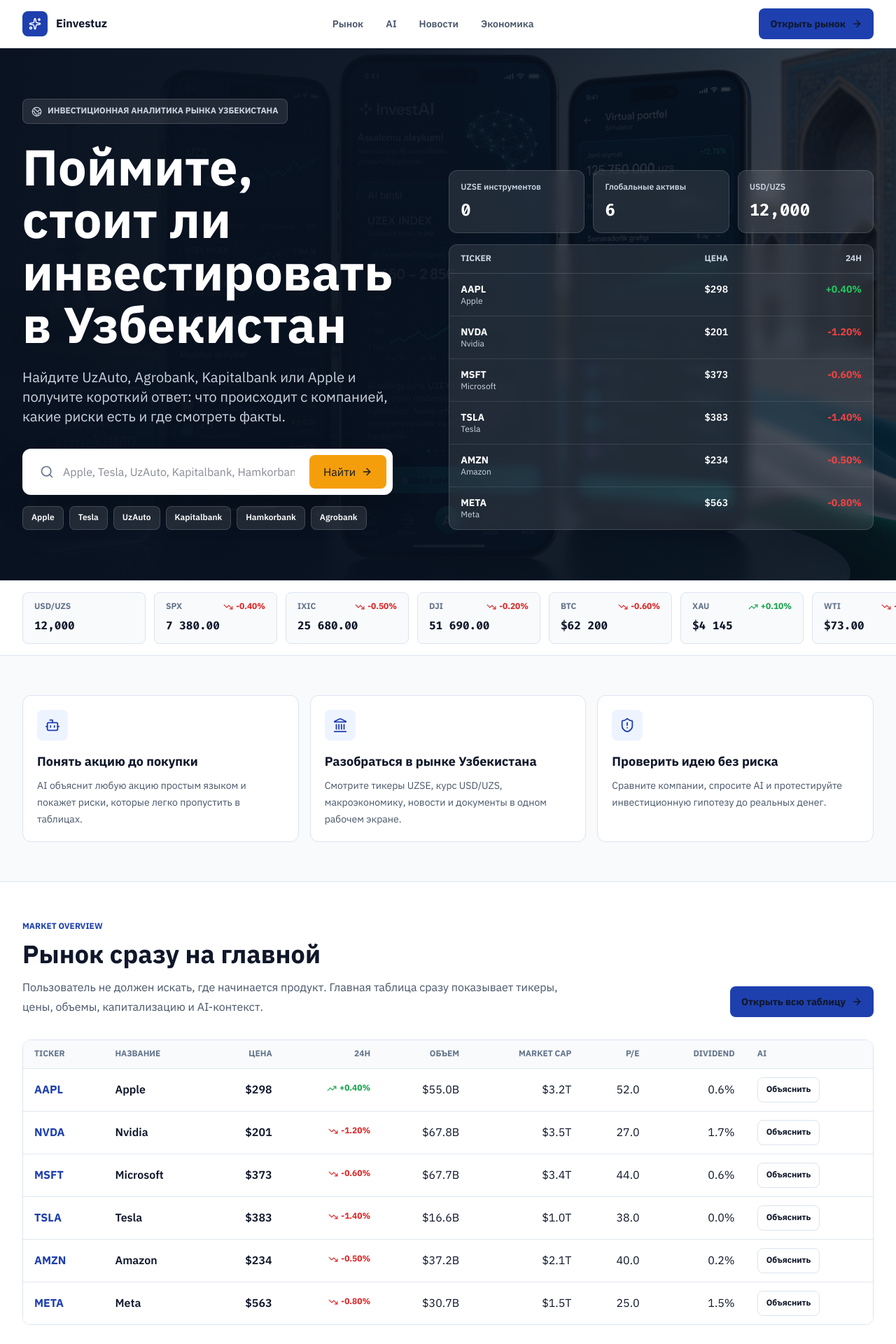
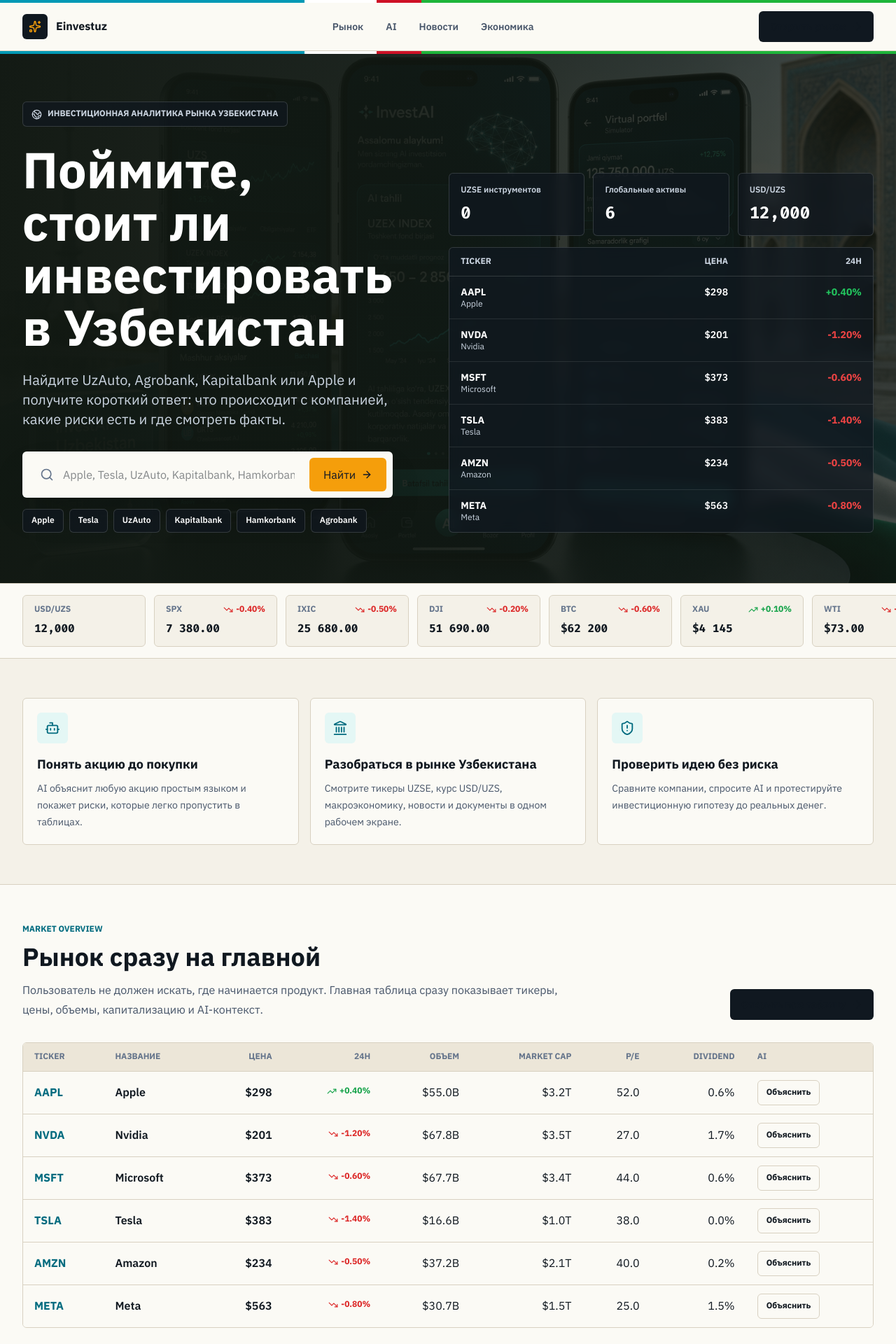
Before and after one commit to abdullayevjonibek6118-ui/einvestuz, a Next.js app in the folder frontend/: page / in a window 1280 px wide. Shown: the top 1920 px of the page at 70% size. Built offline with nearby package versions, Linux system fonts and the light colour scheme; no server answers.

Commit message:
style: refine landing independently

```diff
--- a/frontend/app/page.tsx
+++ b/frontend/app/page.tsx
@@ -66,38 +66,40 @@
   const usdUzs = resolveUsdUzsRate(fxRates);
 
   return (
-    <main className="min-h-screen bg-[#f8fafc] text-[#0f172a]">
+    <main className="min-h-screen bg-[#f4f1e8] text-[#101820]">
       <a href="#main-content" className="skip-link">
         Перейти к содержанию
       </a>
 
-      <header className="sticky top-0 z-50 border-b border-[#dbe4ef] bg-white/95 backdrop-blur">
+      <header className="sticky top-0 z-50 border-b border-[#d8d1c1] bg-[#fbfaf5]/95 backdrop-blur">
+        <div className="h-1 bg-[linear-gradient(90deg,#0099b5_0_34%,#ffffff_34%_42%,#ce1126_42%_47%,#1eb53a_47%_100%)]" />
         <div className="mx-auto flex max-w-7xl items-center justify-between gap-4 px-4 py-3 sm:px-6 lg:px-8">
           <Link href="/" className="flex min-h-11 items-center gap-3 font-bold">
-            <span className="grid size-9 place-items-center rounded-lg bg-[#1e40af] text-white">
+            <span className="grid size-9 place-items-center rounded-md bg-[#101820] text-[#f59e0b]">
               <Sparkles size={18} />
             </span>
             Einvestuz
           </Link>
           <nav className="hidden items-center gap-2 text-sm font-semibold text-[#475569] md:flex">
-            <a href="#market" className="rounded-lg px-3 py-2 transition hover:bg-[#eef4ff] hover:text-[#1e40af]">Рынок</a>
-            <a href="#ai" className="rounded-lg px-3 py-2 transition hover:bg-[#eef4ff] hover:text-[#1e40af]">AI</a>
-            <a href="#news" className="rounded-lg px-3 py-2 transition hover:bg-[#eef4ff] hover:text-[#1e40af]">Новости</a>
-            <a href="#economy" className="rounded-lg px-3 py-2 transition hover:bg-[#eef4ff] hover:text-[#1e40af]">Экономика</a>
+            <a href="#market" className="rounded-md px-3 py-2 transition hover:bg-[#ece6d8] hover:text-[#101820]">Рынок</a>
+            <a href="#ai" className="rounded-md px-3 py-2 transition hover:bg-[#ece6d8] hover:text-[#101820]">AI</a>
+            <a href="#news" className="rounded-md px-3 py-2 transition hover:bg-[#ece6d8] hover:text-[#101820]">Новости</a>
+            <a href="#economy" className="rounded-md px-3 py-2 transition hover:bg-[#ece6d8] hover:text-[#101820]">Экономика</a>
           </nav>
-          <Link href="/dashboard" className="inline-flex min-h-11 items-center gap-2 rounded-lg bg-[#1e40af] px-4 py-2 text-sm font-bold text-white transition hover:bg-[#1d4ed8]">
+          <Link href="/dashboard" className="inline-flex min-h-11 items-center gap-2 rounded-md bg-[#101820] px-4 py-2 text-sm font-bold text-white transition hover:bg-[#263241]">
             Открыть рынок
             <ArrowRight size={16} />
           </Link>
         </div>
       </header>
 
-      <section id="main-content" className="relative overflow-hidden border-b border-[#dbe4ef] bg-[#08111f] text-white">
-        <Image src="/images/einvestuz-hero.png" alt="Einvestuz Uzbekistan investment analytics app" fill priority className="object-cover opacity-40" />
-        <div className="absolute inset-0 bg-[linear-gradient(90deg,rgba(8,17,31,0.98)_0%,rgba(8,17,31,0.86)_46%,rgba(8,17,31,0.40)_100%)]" />
+      <section id="main-content" className="relative overflow-hidden border-b border-[#d8d1c1] bg-[#111812] text-white">
+        <Image src="/images/einvestuz-hero.png" alt="Einvestuz Uzbekistan investment analytics app" fill priority className="object-cover opacity-55 saturate-[0.85]" />
+        <div className="absolute inset-0 bg-[linear-gradient(90deg,rgba(17,24,18,0.98)_0%,rgba(17,24,18,0.88)_42%,rgba(17,24,18,0.52)_100%)]" />
+        <div className="absolute inset-x-0 top-0 h-1 bg-[linear-gradient(90deg,#0099b5_0_34%,#ffffff_34%_42%,#ce1126_42%_47%,#1eb53a_47%_100%)]" />
         <div className="relative mx-auto grid min-h-[760px] max-w-7xl content-center gap-10 px-4 py-16 sm:px-6 lg:grid-cols-[0.9fr_1.1fr] lg:px-8">
           <div>
-            <p className="inline-flex min-h-9 items-center gap-2 rounded-lg border border-white/15 bg-white/10 px-3 text-xs font-bold uppercase tracking-normal text-[#cbd5e1]">
+            <p className="inline-flex min-h-9 items-center gap-2 rounded-md border border-white/15 bg-[#101820]/70 px-3 text-xs font-bold uppercase tracking-normal text-[#cbd5e1]">
               <Globe2 size={15} />
               Инвестиционная аналитика рынка Узбекистана
             </p>
@@ -107,7 +109,7 @@
             <p className="mt-6 max-w-2xl text-base leading-7 text-[#cbd5e1] sm:text-xl">
               Найдите UzAuto, Agrobank, Kapitalbank или Apple и получите короткий ответ: что происходит с компанией, какие риски есть и где смотреть факты.
             </p>
-            <form action="/dashboard" className="mt-8 max-w-2xl rounded-xl border border-white/15 bg-white p-2 shadow-2xl">
+            <form action="/dashboard" className="mt-8 max-w-2xl rounded-md border border-white/20 bg-[#fbfaf5] p-2 shadow-2xl">
               <label className="sr-only" htmlFor="hero-search">Поиск компании</label>
               <div className="grid gap-2 sm:grid-cols-[1fr_auto]">
                 <div className="relative">
@@ -116,10 +118,10 @@
                     id="hero-search"
                     name="q"
                     placeholder="Apple, Tesla, UzAuto, Kapitalbank, Hamkorbank, Agrobank"
-                    className="h-12 w-full rounded-lg border border-transparent bg-white pl-12 pr-3 text-sm font-semibold text-[#0f172a] outline-none focus:border-[#1e40af]"
+                    className="h-12 w-full rounded-md border border-transparent bg-[#fbfaf5] pl-12 pr-3 text-sm font-semibold text-[#101820] outline-none focus:border-[#0099b5]"
                   />
                 </div>
-                <button type="submit" className="inline-flex h-12 cursor-pointer items-center justify-center gap-2 rounded-lg bg-[#f59e0b] px-5 text-sm font-bold text-[#111827] transition hover:bg-[#fbbf24]">
+                <button type="submit" className="inline-flex h-12 cursor-pointer items-center justify-center gap-2 rounded-md bg-[#f59e0b] px-5 text-sm font-bold text-[#111827] transition hover:bg-[#fbbf24]">
                   Найти
                   <ArrowRight size={16} />
                 </button>
@@ -127,7 +129,7 @@
             </form>
             <div className="mt-4 flex flex-wrap gap-2">
               {popularSearches.map((item) => (
-                <Link key={item} href={`/dashboard?q=${encodeURIComponent(item)}`} className="rounded-lg border border-white/15 bg-white/10 px-3 py-2 text-xs font-semibold text-[#dbeafe] transition hover:bg-white/15">
+                <Link key={item} href={`/dashboard?q=${encodeURIComponent(item)}`} className="rounded-md border border-white/15 bg-[#101820]/70 px-3 py-2 text-xs font-semibold text-[#dbeafe] transition hover:bg-white/15">
                   {item}
                 </Link>
               ))}
@@ -140,7 +142,7 @@
               <HeroMetric label="Глобальные активы" value={globalRows.length.toString()} />
               <HeroMetric label="USD/UZS" value={usdUzs.toLocaleString("en-US", { maximumFractionDigits: 2 })} />
             </div>
-            <div className="mt-4 overflow-hidden rounded-xl border border-white/15 bg-white/10 backdrop-blur">
+            <div className="mt-4 overflow-hidden rounded-md border border-white/15 bg-[#101820]/75 backdrop-blur">
               <div className="grid grid-cols-3 border-b border-white/15 px-4 py-3 text-xs font-bold uppercase tracking-normal text-[#cbd5e1]">
                 <span>Ticker</span>
                 <span className="text-right">Цена</span>
@@ -161,7 +163,7 @@
         </div>
       </section>
 
-      <section className="border-b border-[#dbe4ef] bg-white">
+      <section className="border-b border-[#d8d1c1] bg-[#fbfaf5]">
         <div className="mx-auto flex max-w-7xl gap-3 overflow-x-auto px-4 py-4 sm:px-6 lg:px-8">
           <MarketChip label="USD/UZS" value={usdUzs.toLocaleString("en-US", { maximumFractionDigits: 2 })} change={fxRates.find((rate) => rate.pair === "USD/UZS")?.change} />
           {indexes.slice(0, 7).map((item) => (
@@ -180,18 +182,18 @@
         </div>
       </section>
 
-      <section id="market" className="border-y border-[#dbe4ef] bg-white">
+      <section id="market" className="border-y border-[#d8d1c1] bg-[#fbfaf5]">
         <div className="mx-auto max-w-7xl px-4 py-14 sm:px-6 lg:px-8">
           <SectionHeader
             eyebrow="Market Overview"
             title="Рынок сразу на главной"
             text="Пользователь не должен искать, где начинается продукт. Главная таблица сразу показывает тикеры, цены, объемы, капитализацию и AI-контекст."
-            action={<Link href="/dashboard" className="inline-flex min-h-11 items-center gap-2 rounded-lg bg-[#1e40af] px-4 text-sm font-bold text-white transition hover:bg-[#1d4ed8]">Открыть всю таблицу<ArrowRight size={16} /></Link>}
+            action={<Link href="/dashboard" className="inline-flex min-h-11 items-center gap-2 rounded-md bg-[#101820] px-4 text-sm font-bold text-white transition hover:bg-[#263241]">Открыть всю таблицу<ArrowRight size={16} /></Link>}
           />
-          <div className="overflow-hidden rounded-xl border border-[#dbe4ef]">
+          <div className="overflow-hidden rounded-md border border-[#d8d1c1]">
             <div className="overflow-x-auto">
-              <table className="min-w-[1100px] w-full border-separate border-spacing-0 bg-white">
-                <thead className="bg-[#f8fafc] text-left text-xs font-bold uppercase tracking-normal text-[#64748b]">
+              <table className="min-w-[1100px] w-full border-separate border-spacing-0 bg-[#fbfaf5]">
+                <thead className="bg-[#ece6d8] text-left text-xs font-bold uppercase tracking-normal text-[#64748b]">
                   <tr>
                     <th className="px-4 py-3">Ticker</th>
                     <th className="px-4 py-3">Название</th>
@@ -206,17 +208,17 @@
                 </thead>
                 <tbody>
                   {marketRows.map((row) => (
-                    <tr key={`${row.source}-${row.ticker}`} className="transition hover:bg-[#f8fafc]">
-                      <td className="border-t border-[#e2e8f0] px-4 py-3 font-bold text-[#1e40af]">{row.ticker}</td>
-                      <td className="max-w-72 truncate border-t border-[#e2e8f0] px-4 py-3 font-semibold">{row.name}</td>
-                      <td className="border-t border-[#e2e8f0] px-4 py-3 text-right font-semibold">{formatRowPrice(row)}</td>
-                      <td className="border-t border-[#e2e8f0] px-4 py-3 text-right"><Change value={row.change24h} /></td>
-                      <td className="border-t border-[#e2e8f0] px-4 py-3 text-right">{row.volume24h}</td>
-                      <td className="border-t border-[#e2e8f0] px-4 py-3 text-right">{row.marketCap}</td>
-                      <td className="border-t border-[#e2e8f0] px-4 py-3 text-right">{estimatePe(row)}</td>
-                      <td className="border-t border-[#e2e8f0] px-4 py-3 text-right">{estimateDividend(row)}</td>
-                      <td className="border-t border-[#e2e8f0] px-4 py-3">
-                        <Link href={`/dashboard?q=${encodeURIComponent(row.ticker)}`} className="inline-flex min-h-9 items-center rounded-lg border border-[#dbe4ef] px-3 text-xs font-bold text-[#1e40af] transition hover:bg-[#eef4ff]">
+                    <tr key={`${row.source}-${row.ticker}`} className="transition hover:bg-[#f4f1e8]">
+                      <td className="border-t border-[#d8d1c1] px-4 py-3 font-bold text-[#006b7f]">{row.ticker}</td>
+                      <td className="max-w-72 truncate border-t border-[#d8d1c1] px-4 py-3 font-semibold">{row.name}</td>
+                      <td className="border-t border-[#d8d1c1] px-4 py-3 text-right font-semibold">{formatRowPrice(row)}</td>
+                      <td className="border-t border-[#d8d1c1] px-4 py-3 text-right"><Change value={row.change24h} /></td>
+                      <td className="border-t border-[#d8d1c1] px-4 py-3 text-right">{row.volume24h}</td>
+                      <td className="border-t border-[#d8d1c1] px-4 py-3 text-right">{row.marketCap}</td>
+                      <td className="border-t border-[#d8d1c1] px-4 py-3 text-right">{estimatePe(row)}</td>
+                      <td className="border-t border-[#d8d1c1] px-4 py-3 text-right">{estimateDividend(row)}</td>
+                      <td className="border-t border-[#d8d1c1] px-4 py-3">
+                        <Link href={`/dashboard?q=${encodeURIComponent(row.ticker)}`} className="inline-flex min-h-9 items-center rounded-md border border-[#d8d1c1] px-3 text-xs font-bold text-[#006b7f] transition hover:bg-[#e4f7f5]">
                           Объяснить
                         </Link>
                       </td>
@@ -238,16 +240,16 @@
           />
           <div className="space-y-3">
             {aiQuestions.map((question) => (
-              <Link key={question} href={`/ai?question=${encodeURIComponent(question)}`} className="flex min-h-12 items-center justify-between rounded-xl border border-[#dbe4ef] bg-white px-4 text-sm font-bold transition hover:border-[#93c5fd] hover:bg-[#eef4ff]">
+              <Link key={question} href={`/ai?question=${encodeURIComponent(question)}`} className="flex min-h-12 items-center justify-between rounded-md border border-[#d8d1c1] bg-[#fbfaf5] px-4 text-sm font-bold transition hover:border-[#0099b5] hover:bg-[#e4f7f5]">
                 {question}
                 <ArrowRight size={16} />
               </Link>
             ))}
           </div>
         </div>
-        <div className="rounded-xl border border-[#dbe4ef] bg-white p-5">
-          <div className="flex items-center gap-3 border-b border-[#e2e8f0] pb-4">
-            <span className="grid size-10 place-items-center rounded-lg bg-[#1e40af] text-white"><Bot size={20} /></span>
+        <div className="rounded-md border border-[#d8d1c1] bg-[#fbfaf5] p-5 shadow-sm">
+          <div className="flex items-center gap-3 border-b border-[#d8d1c1] pb-4">
+            <span className="grid size-10 place-items-center rounded-md bg-[#101820] text-[#f59e0b]"><Bot size={20} /></span>
             <div>
               <p className="text-xs font-bold uppercase text-[#64748b]">AI Summary</p>
               <h3 className="font-bold">Agrobank: что важно перед покупкой?</h3>
@@ -261,22 +263,22 @@
         </div>
       </section>
 
-      <section id="news" className="border-y border-[#dbe4ef] bg-white">
+      <section id="news" className="border-y border-[#d8d1c1] bg-[#fbfaf5]">
         <div className="mx-auto max-w-7xl px-4 py-14 sm:px-6 lg:px-8">
           <SectionHeader eyebrow="News → AI Summary → Impact" title="Новости должны отвечать: как это влияет на акции?" text="Не просто список заголовков, а короткое объяснение влияния на компанию и рынок." />
           <div className="grid gap-4 lg:grid-cols-3">
             {normalizeNews(news).map((item) => (
-              <article key={item.title} className="rounded-xl border border-[#dbe4ef] bg-[#f8fafc] p-5">
+              <article key={item.title} className="rounded-md border border-[#d8d1c1] bg-[#f4f1e8] p-5">
                 <div className="flex items-center gap-2 text-xs font-bold uppercase text-[#64748b]">
                   <Newspaper size={15} />
                   {item.source}
                 </div>
                 <h3 className="mt-3 min-h-14 font-bold">{item.title}</h3>
-                <div className="mt-4 border-t border-[#e2e8f0] pt-4">
-                  <p className="text-xs font-bold uppercase text-[#1e40af]">AI Summary</p>
+                <div className="mt-4 border-t border-[#d8d1c1] pt-4">
+                  <p className="text-xs font-bold uppercase text-[#006b7f]">AI Summary</p>
                   <p className="mt-2 text-sm leading-6 text-[#475569]">{item.summary}</p>
                 </div>
-                <div className="mt-4 rounded-lg border border-[#fde68a] bg-[#fffbeb] p-3 text-sm font-semibold text-[#92400e]">{item.impact}</div>
+                <div className="mt-4 rounded-md border border-[#f59e0b]/35 bg-[#fff7ed] p-3 text-sm font-semibold text-[#92400e]">{item.impact}</div>
               </article>
             ))}
           </div>
@@ -297,7 +299,7 @@
         </div>
       </section>
 
-      <section className="border-y border-[#dbe4ef] bg-white">
+      <section className="border-y border-[#d8d1c1] bg-[#fbfaf5]">
         <div className="mx-auto grid max-w-7xl gap-8 px-4 py-14 sm:px-6 lg:grid-cols-2 lg:px-8">
           <div>
             <SectionHeader eyebrow="IPO Calendar" title="Будущие IPO и корпоративные события" text="Следующий важный слой: UZSE, NAPP, Spot и OpenInfo в одном календаре." />
@@ -318,13 +320,13 @@
         </div>
       </section>
 
-      <footer className="bg-[#08111f] px-4 py-12 text-white sm:px-6 lg:px-8">
+      <footer className="bg-[#101820] px-4 py-12 text-white sm:px-6 lg:px-8">
         <div className="mx-auto flex max-w-7xl flex-col gap-6 md:flex-row md:items-center md:justify-between">
           <div>
             <p className="text-xl font-bold">Einvestuz</p>
             <p className="mt-2 max-w-xl text-sm leading-6 text-[#cbd5e1]">Инвесторы покупают понимание. Einvestuz помогает быстро понять рынок Узбекистана, компании и риски до покупки.</p>
           </div>
-          <Link href="/dashboard" className="inline-flex min-h-11 items-center justify-center gap-2 rounded-lg bg-[#f59e0b] px-5 text-sm font-bold text-[#111827] transition hover:bg-[#fbbf24]">
+          <Link href="/dashboard" className="inline-flex min-h-11 items-center justify-center gap-2 rounded-md bg-[#f59e0b] px-5 text-sm font-bold text-[#111827] transition hover:bg-[#fbbf24]">
             Начать анализ
             <ArrowRight size={16} />
           </Link>
@@ -336,7 +338,7 @@
 
 function HeroMetric({ label, value }: { label: string; value: string }) {
   return (
-    <div className="rounded-xl border border-white/15 bg-white/10 p-4 backdrop-blur">
+    <div className="rounded-md border border-white/15 bg-[#101820]/70 p-4 backdrop-blur">
       <p className="text-xs font-semibold text-[#cbd5e1]">{label}</p>
       <p className="tabular-data mt-2 text-2xl font-bold">{value}</p>
     </div>
@@ -347,7 +349,7 @@
   return (
     <div className="mb-8 flex flex-col gap-4 md:flex-row md:items-end md:justify-between">
       <div className="max-w-3xl">
-        <p className="text-xs font-bold uppercase tracking-normal text-[#1e40af]">{eyebrow}</p>
+        <p className="text-xs font-bold uppercase tracking-normal text-[#006b7f]">{eyebrow}</p>
         <h2 className="mt-2 text-3xl font-bold leading-tight sm:text-4xl">{title}</h2>
         <p className="mt-3 text-sm leading-7 text-[#475569] sm:text-base">{text}</p>
       </div>
@@ -358,8 +360,8 @@
 
 function OutcomeCard({ title, text, icon: Icon }: { title: string; text: string; icon: LucideIcon }) {
   return (
-    <article className="rounded-xl border border-[#dbe4ef] bg-white p-5 transition hover:border-[#93c5fd] hover:shadow-sm">
-      <span className="grid size-11 place-items-center rounded-lg bg-[#eef4ff] text-[#1e40af]"><Icon size={22} /></span>
+    <article className="rounded-md border border-[#d8d1c1] bg-[#fbfaf5] p-5 transition hover:border-[#0099b5] hover:shadow-sm">
+      <span className="grid size-11 place-items-center rounded-md bg-[#e4f7f5] text-[#006b7f]"><Icon size={22} /></span>
       <h3 className="mt-4 text-lg font-bold">{title}</h3>
       <p className="mt-2 text-sm leading-6 text-[#475569]">{text}</p>
     </article>
@@ -368,7 +370,7 @@
 
 function MarketChip({ label, value, change }: { label: string; value: string; change?: number }) {
   return (
-    <div className="min-w-44 shrink-0 rounded-lg border border-[#dbe4ef] bg-[#f8fafc] px-4 py-3">
+    <div className="min-w-44 shrink-0 rounded-md border border-[#d8d1c1] bg-[#f4f1e8] px-4 py-3">
       <div className="flex items-center justify-between gap-3">
         <p className="text-xs font-bold uppercase text-[#64748b]">{label}</p>
         {typeof change === "number" ? <Change value={change} /> : null}
@@ -391,8 +393,8 @@
 
 function InsightLine({ icon: Icon, title, text }: { icon: LucideIcon; title: string; text: string }) {
   return (
-    <div className="flex gap-3 rounded-lg border border-[#e2e8f0] bg-[#f8fafc] p-4">
-      <Icon className="mt-0.5 shrink-0 text-[#1e40af]" size={19} />
+    <div className="flex gap-3 rounded-md border border-[#d8d1c1] bg-[#f4f1e8] p-4">
+      <Icon className="mt-0.5 shrink-0 text-[#006b7f]" size={19} />
       <div>
         <p className="font-bold">{title}</p>
         <p className="mt-1 text-sm leading-6 text-[#475569]">{text}</p>
@@ -403,22 +405,22 @@
 
 function EconomyCard({ label, value, detail }: { label: string; value: string; detail: string }) {
   return (
-    <div className="rounded-xl border border-[#dbe4ef] bg-white p-5">
+    <div className="rounded-md border border-[#d8d1c1] bg-[#fbfaf5] p-5">
       <p className="text-xs font-bold uppercase text-[#64748b]">{label}</p>
       <p className="tabular-data mt-3 text-2xl font-bold">{value}</p>
-      <p className="mt-2 text-xs font-semibold text-[#1e40af]">{detail}</p>
+      <p className="mt-2 text-xs font-semibold text-[#006b7f]">{detail}</p>
     </div>
   );
 }
 
 function InfoRow({ icon: Icon, title, value, detail }: { icon: LucideIcon; title: string; value: string; detail: string }) {
   return (
-    <div className="flex gap-4 rounded-xl border border-[#dbe4ef] bg-[#f8fafc] p-4">
-      <span className="grid size-11 shrink-0 place-items-center rounded-lg bg-white text-[#1e40af]"><Icon size={21} /></span>
+    <div className="flex gap-4 rounded-md border border-[#d8d1c1] bg-[#f4f1e8] p-4">
+      <span className="grid size-11 shrink-0 place-items-center rounded-md bg-[#fbfaf5] text-[#006b7f]"><Icon size={21} /></span>
       <div className="min-w-0 flex-1">
         <div className="flex items-center justify-between gap-3">
           <p className="font-bold">{title}</p>
-          <span className="rounded-lg border border-[#dbe4ef] bg-white px-2 py-1 text-xs font-bold text-[#475569]">{value}</span>
+          <span className="rounded-md border border-[#d8d1c1] bg-[#fbfaf5] px-2 py-1 text-xs font-bold text-[#475569]">{value}</span>
         </div>
         <p className="mt-1 text-sm leading-6 text-[#475569]">{detail}</p>
       </div>
```
